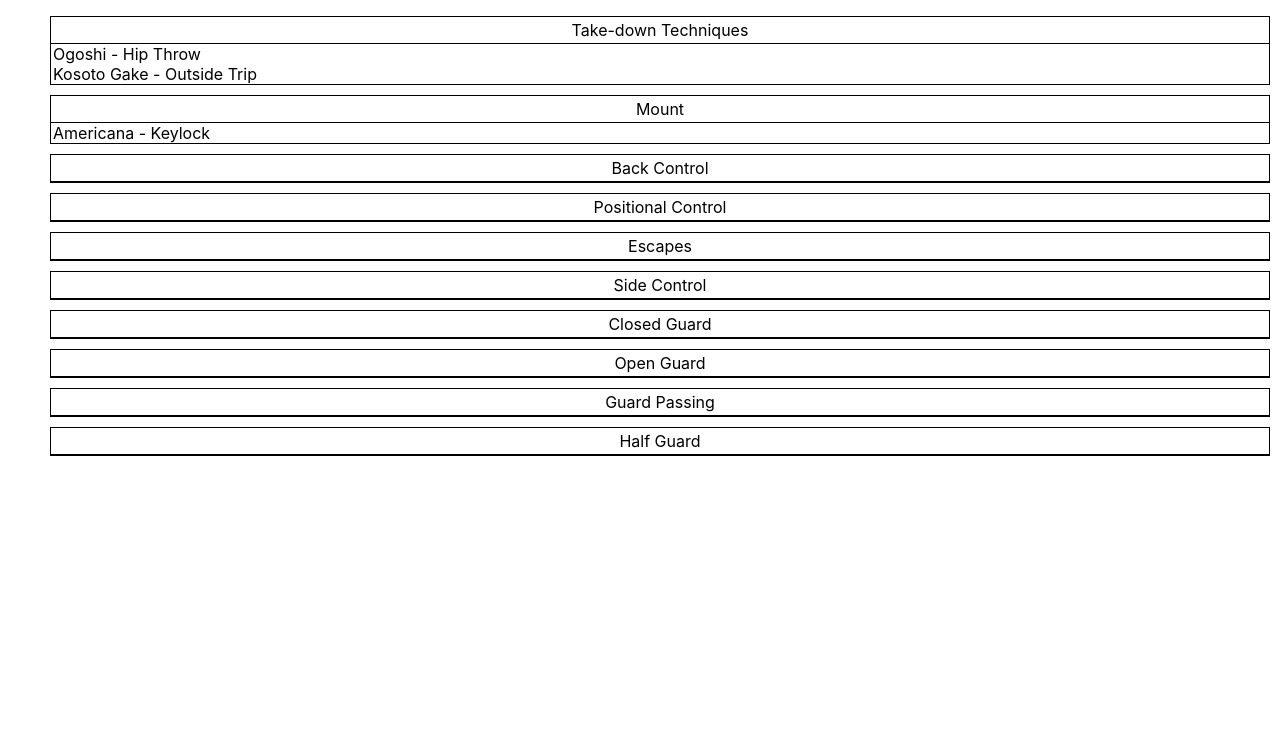
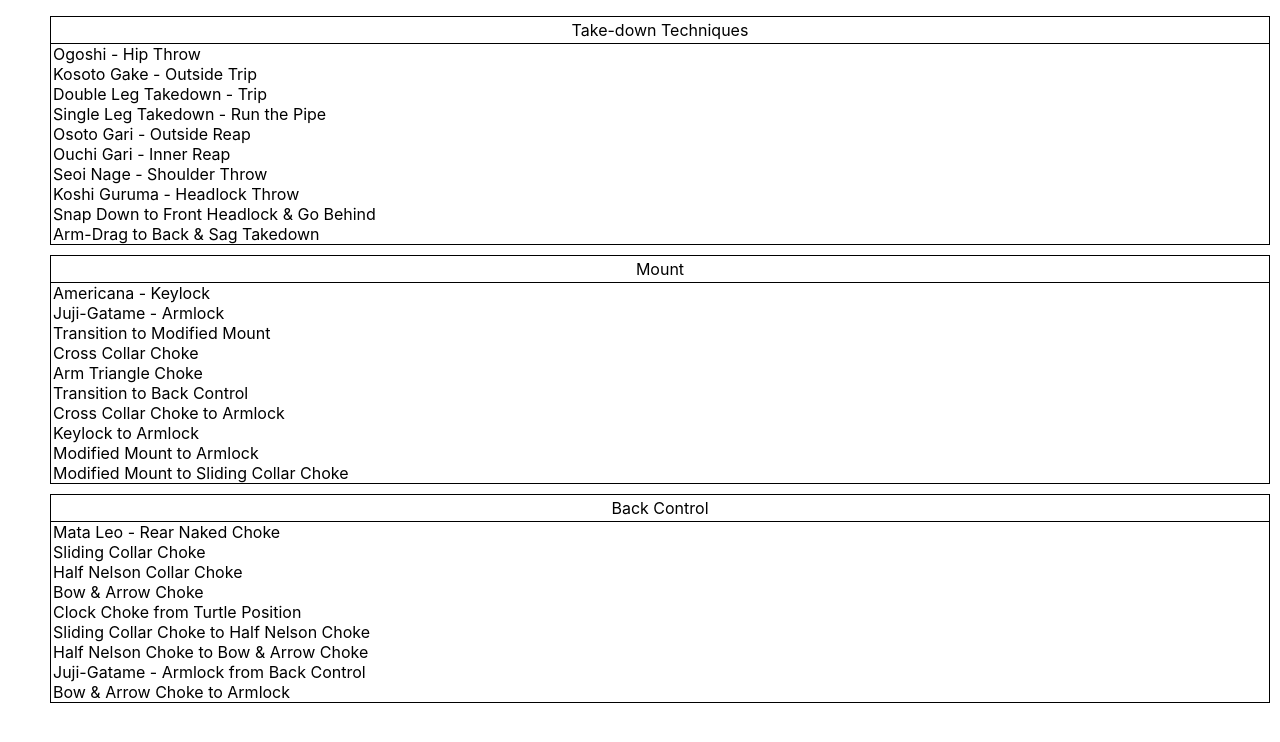
Before and after one commit to eugene-tang/bjj, a React (Create React App) app: page / in a window 1280 px wide. Shown: the top 742 px of the page. Built offline with nearby package versions, Linux system fonts and the light colour scheme.

Commit message:
Put hardcoded positions into a seperate file. Add more positions. Comment out some.

```diff
--- a/src/App.tsx
+++ b/src/App.tsx
@@ -1,28 +1,5 @@
-import { PositionsChart, Position } from './PositionsChart';
-
-const hardcodedPositions: Position[] = [
-  {
-    positionName: 'Take-down Techniques',
-    techniques: [
-      { techniqueName: 'Ogoshi - Hip Throw' },
-      { techniqueName: 'Kosoto Gake - Outside Trip' },
-    ],
-  },
-  {
-    positionName: 'Mount',
-    techniques: [
-      { techniqueName: 'Americana - Keylock' },
-    ]
-  },
-  { positionName: 'Back Control', techniques: [] },
-  { positionName: 'Positional Control', techniques: [] },
-  { positionName: 'Escapes', techniques: [] },
-  { positionName: 'Side Control', techniques: [] },
-  { positionName: 'Closed Guard', techniques: [] },
-  { positionName: 'Open Guard', techniques: [] },
-  { positionName: 'Guard Passing', techniques: [] },
-  { positionName: 'Half Guard', techniques: [] },
-];
+import { PositionsChart } from './PositionsChart';
+import { hardcodedPositions } from './hardcodedPositions';
 
 function App() {
   return (
--- /dev/null
+++ b/src/hardcodedPositions.ts
@@ -0,0 +1,57 @@
+import { Position } from './PositionsChart';
+
+export const hardcodedPositions: Position[] = [
+  {
+    positionName: 'Take-down Techniques',
+    techniques: [
+      { techniqueName: 'Ogoshi - Hip Throw' },
+      { techniqueName: 'Kosoto Gake - Outside Trip' },
+      { techniqueName: 'Double Leg Takedown - Trip' },
+      { techniqueName: 'Single Leg Takedown - Run the Pipe' },
+      { techniqueName: 'Osoto Gari - Outside Reap' },
+      { techniqueName: 'Ouchi Gari - Inner Reap' },
+      { techniqueName: 'Seoi Nage - Shoulder Throw' },
+      { techniqueName: 'Koshi Guruma - Headlock Throw' },
+      { techniqueName: 'Snap Down to Front Headlock & Go Behind' },
+      { techniqueName: 'Arm-Drag to Back & Sag Takedown' },
+    ],
+  },
+  {
+    positionName: 'Mount',
+    techniques: [
+      { techniqueName: 'Americana - Keylock' },
+      { techniqueName: 'Juji-Gatame - Armlock' },
+      { techniqueName: 'Transition to Modified Mount' },
+      { techniqueName: 'Cross Collar Choke' },
+      { techniqueName: 'Arm Triangle Choke' },
+      { techniqueName: 'Transition to Back Control' },
+      { techniqueName: 'Cross Collar Choke to Armlock' },
+      { techniqueName: 'Keylock to Armlock' },
+      { techniqueName: 'Modified Mount to Armlock' },
+      { techniqueName: 'Modified Mount to Sliding Collar Choke' },
+    ]
+  },
+  {
+    positionName: 'Back Control',
+    techniques: [
+      { techniqueName: 'Mata Leo - Rear Naked Choke' },
+      { techniqueName: 'Sliding Collar Choke' },
+      { techniqueName: 'Half Nelson Collar Choke' },
+      { techniqueName: 'Bow & Arrow Choke' },
+      { techniqueName: 'Clock Choke from Turtle Position' },
+      { techniqueName: 'Sliding Collar Choke to Half Nelson Choke' },
+      { techniqueName: 'Half Nelson Choke to Bow & Arrow Choke' },
+      { techniqueName: 'Juji-Gatame - Armlock from Back Control' },
+      { techniqueName: 'Bow & Arrow Choke to Armlock' },
+    ]
+  },
+  // {
+  //   positionName: 'Positional Control', techniques: []
+  // },
+  // { positionName: 'Escapes', techniques: [] },
+  // { positionName: 'Side Control', techniques: [] },
+  // { positionName: 'Closed Guard', techniques: [] },
+  // { positionName: 'Open Guard', techniques: [] },
+  // { positionName: 'Guard Passing', techniques: [] },
+  // { positionName: 'Half Guard', techniques: [] },
+];
```
